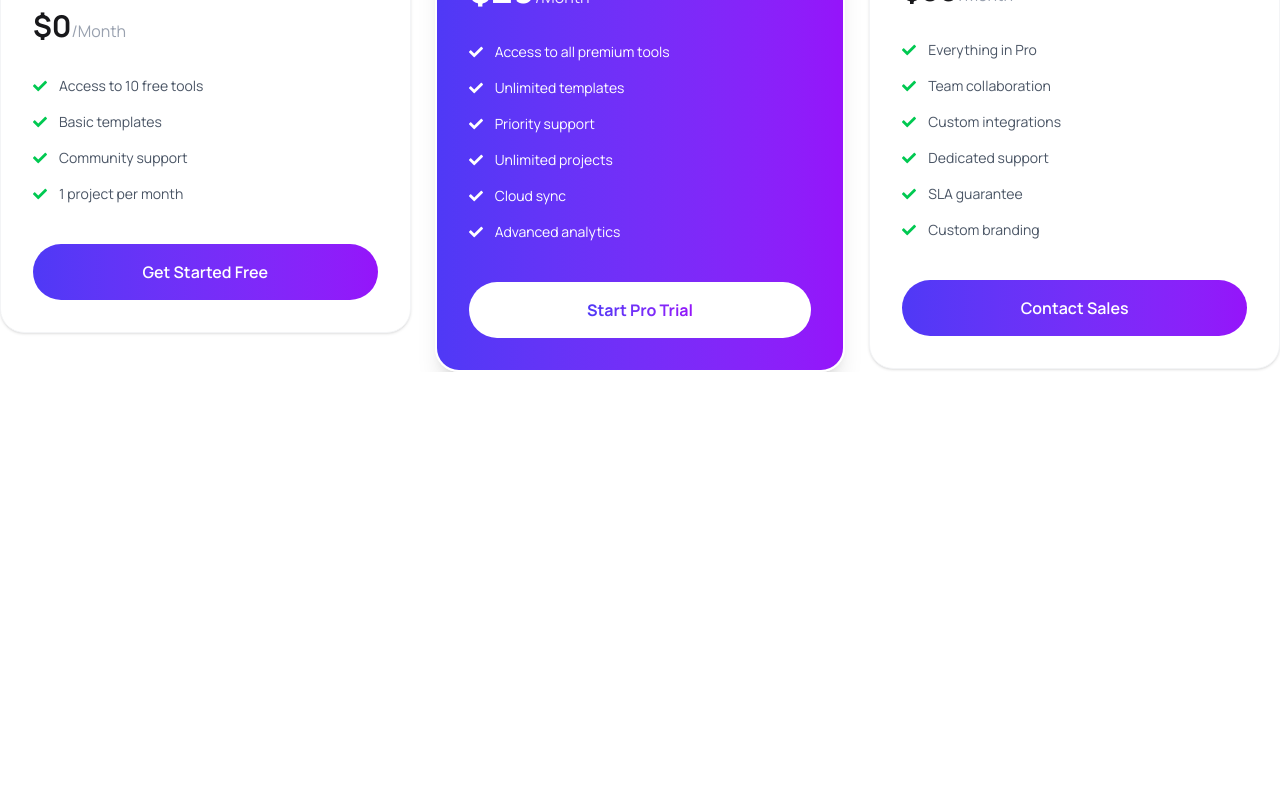
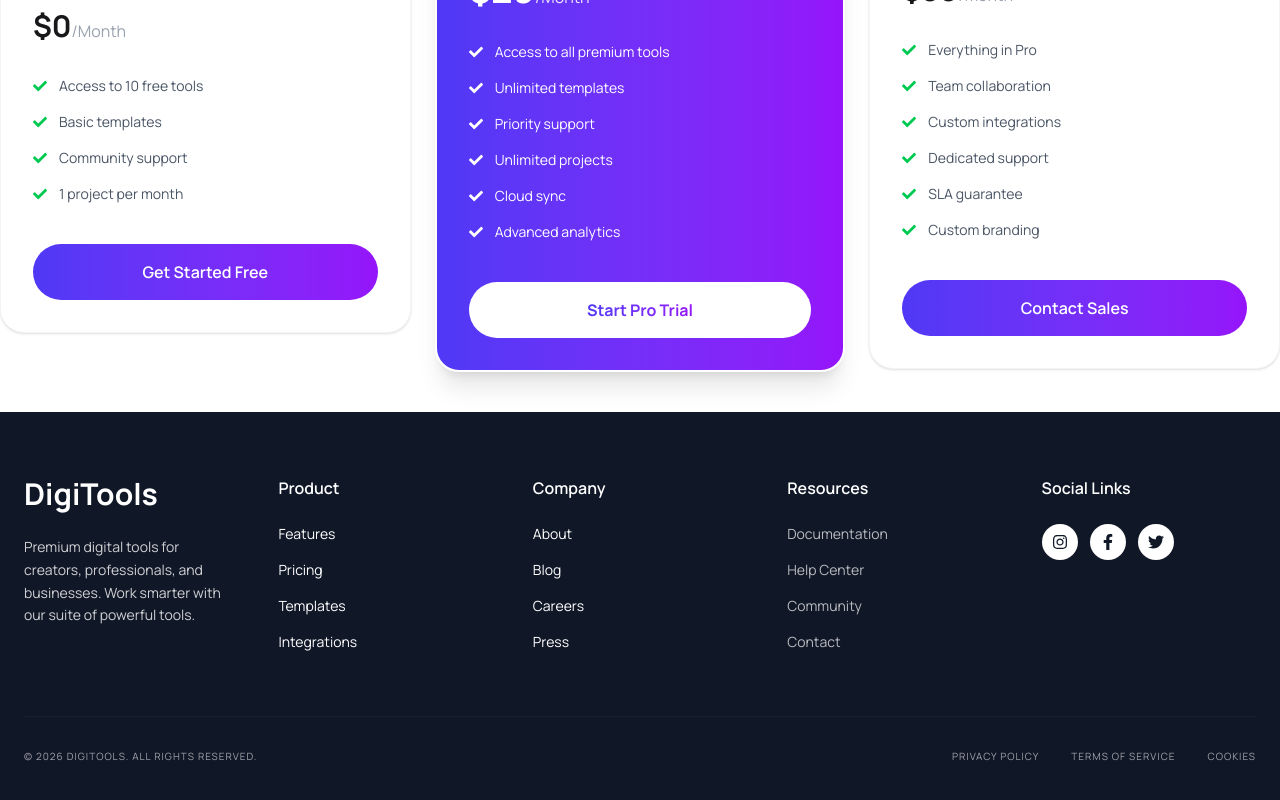
Before and after one commit to Raj-Talukder-debug/a06-by-raj, a React (Vite) app: page / in a window 1280 px wide. Shown: the part 4774-5574 px from the top of the page. Before the commit the page ends 5146 px from the top, so only its background shows below. Built offline with nearby package versions, Linux system fonts and the light colour scheme.

Commit message:
add footer

```diff
--- a/src/App.jsx
+++ b/src/App.jsx
@@ -8,6 +8,7 @@ import Features from './components/Features/Features';
 import { Suspense, useState,  } from 'react';
 import { ToastContainer } from 'react-toastify';
 import Pricing from './components/Pricing/Pricing';
+import Footer from './components/Footer/Footer';
 function App() {
 
   const dataAi = fetch('/cardData.json')
@@ -27,6 +28,7 @@ function App() {
 
       <Features></Features>
       <Pricing></Pricing>
+      <Footer></Footer>
 
       {/* Toast */}
       <ToastContainer></ToastContainer>
--- /dev/null
+++ b/src/components/Footer/Footer.jsx
@@ -0,0 +1,78 @@
+import React from 'react';
+import { FaInstagram, FaFacebookF, FaTwitter } from "react-icons/fa";
+
+const Footer = () => {
+    return (
+      <div className="container mx-auto mt-10 bg-[#101727] text-white py-16 px-6">
+        <div className="grid grid-cols-1 md:grid-cols-5 gap-10 mb-16 text-left">
+
+          <div className="">
+            <h2 className="text-3xl font-bold mb-6">DigiTools</h2>
+            <p className="text-sm leading-relaxed max-w-sm opacity-80">
+              Premium digital tools for creators, professionals, and businesses.
+              Work smarter with our suite of powerful tools.
+            </p>
+          </div>
+
+
+          <div>
+            <h4 className="font-semibold mb-6">Product</h4>
+            <ul className="space-y-4 text-sm ">
+              <li>Features</li>
+              <li>Pricing</li>
+              <li>Templates</li>
+              <li>Integrations</li>
+            </ul>
+          </div>
+
+
+          <div>
+            <h4 className="font-semibold mb-6">Company</h4>
+            <ul className="space-y-4 text-sm ">
+              <li>About</li>
+              <li>Blog</li>
+              <li>Careers</li>
+              <li>Press</li>
+            </ul>
+          </div>
+
+
+          <div>
+            <h4 className="font-semibold mb-6">Resources</h4>
+            <ul className="space-y-4 text-sm opacity-70">
+              <li>Documentation</li>
+              <li>Help Center</li>
+              <li>Community</li>
+              <li>Contact</li>
+            </ul>
+          </div>
+
+
+          <div>
+            <h4 className="font-semibold mb-6">Social Links</h4>
+            <div className="flex gap-3">
+              <div className="bg-white p-2 rounded-full text-[#101727] flex items-center justify-center w-9 h-9">
+                <FaInstagram  />
+              </div>
+              <div className="bg-white p-2 rounded-full text-[#101727] flex items-center justify-center w-9 h-9">
+                <FaFacebookF />
+              </div>
+              <div className="bg-white p-2 rounded-full text-[#101727] flex items-center justify-center w-9 h-9">
+                <FaTwitter  />
+              </div>
+            </div>
+          </div>
+        </div>
+        <div className="border-t border-gray-800 pt-8 flex flex-col md:flex-row justify-between items-center gap-4 text-[10px] uppercase tracking-widest opacity-60">
+          <p>© 2026 Digitools. All rights reserved.</p>
+          <div className="flex gap-8">
+            <span>Privacy Policy</span>
+            <span>Terms of Service</span>
+            <span>Cookies</span>
+          </div>
+        </div>
+      </div>
+    );
+};
+
+export default Footer;
```
